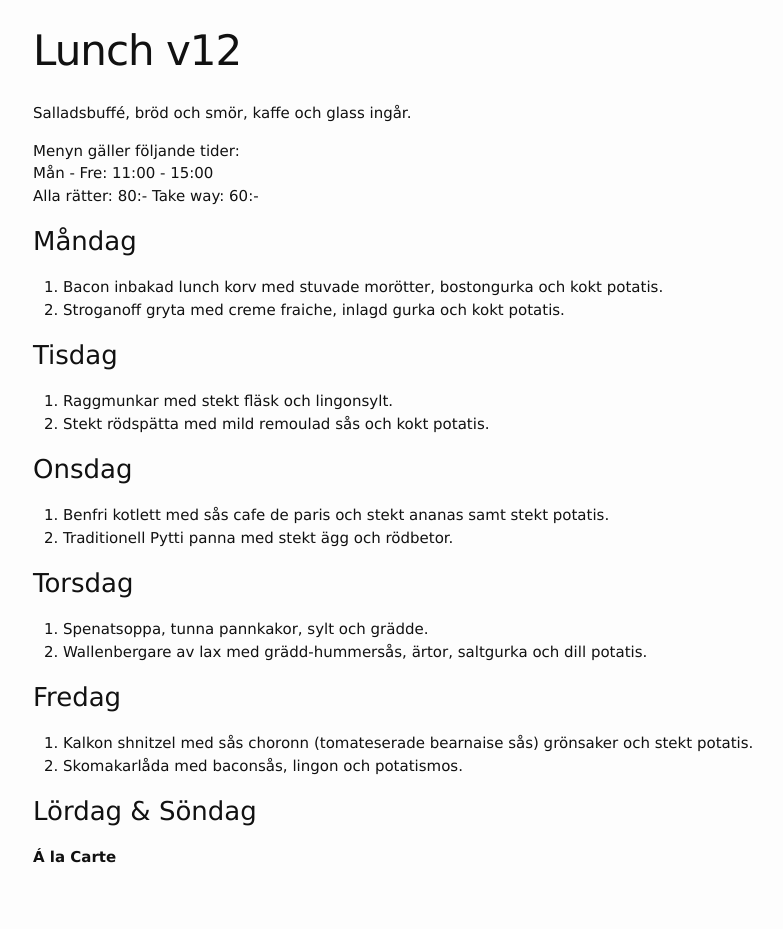
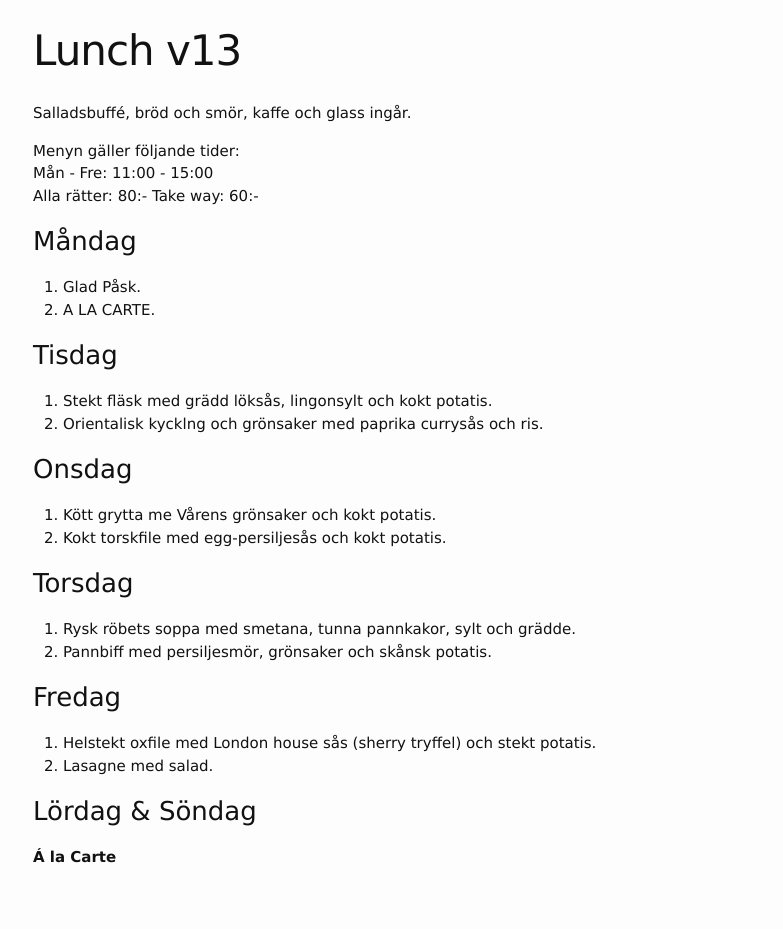
Before and after one commit to FarInn62/farinn62.github.io, a Jekyll site: the page built from lunch.md, in a window 1280 px wide. Shown: the whole page, without its empty margins (237-1020 px from the left). Built offline with Jekyll 4.4.1, drawn with Linux system fonts in a browser that asks for light colours.

Commit message:
Update lunch.md

```diff
--- a/lunch.md
+++ b/lunch.md
@@ -1,6 +1,6 @@
 ---
 layout: foodmenu
-title: Lunch v12
+title: Lunch v13
 permalink: /lunch/
 published: true
 ---
@@ -12,28 +12,28 @@ Alla rätter: 80:- Take way: 60:-
 
 ### Måndag
 
-1. Bacon inbakad lunch korv med stuvade morötter, bostongurka och kokt potatis.
-2. Stroganoff gryta med creme fraiche, inlagd gurka och kokt potatis.
+1. Glad Påsk.
+2. A LA CARTE.
 
 ### Tisdag
 
-1. Raggmunkar med stekt fläsk och lingonsylt.
-2. Stekt rödspätta med mild remoulad sås och kokt potatis.
+1. Stekt fläsk med grädd löksås, lingonsylt och kokt potatis.
+2. Orientalisk kycklng och grönsaker med paprika currysås och ris.
 
 ### Onsdag
 
-1. Benfri kotlett med sås cafe de paris och stekt ananas samt stekt potatis.
-2. Traditionell Pytti panna med stekt ägg och rödbetor.
+1. Kött grytta me Vårens grönsaker och kokt potatis.
+2. Kokt torskfile med egg-persiljesås och kokt potatis.
 
 ### Torsdag
 
-1. Spenatsoppa, tunna pannkakor, sylt och grädde.
-2. Wallenbergare av lax med grädd-hummersås, ärtor, saltgurka och dill potatis.
+1. Rysk röbets soppa med smetana, tunna pannkakor, sylt och grädde.
+2. Pannbiff med persiljesmör, grönsaker och skånsk potatis.
 
 ### Fredag
 
-1. Kalkon shnitzel med sås choronn (tomateserade bearnaise sås) grönsaker och stekt potatis.
-2. Skomakarlåda med baconsås, lingon och potatismos.
+1. Helstekt oxfile med London house sås (sherry tryffel) och stekt potatis.
+2. Lasagne med salad.
 
 ### Lördag & Söndag
 
```
